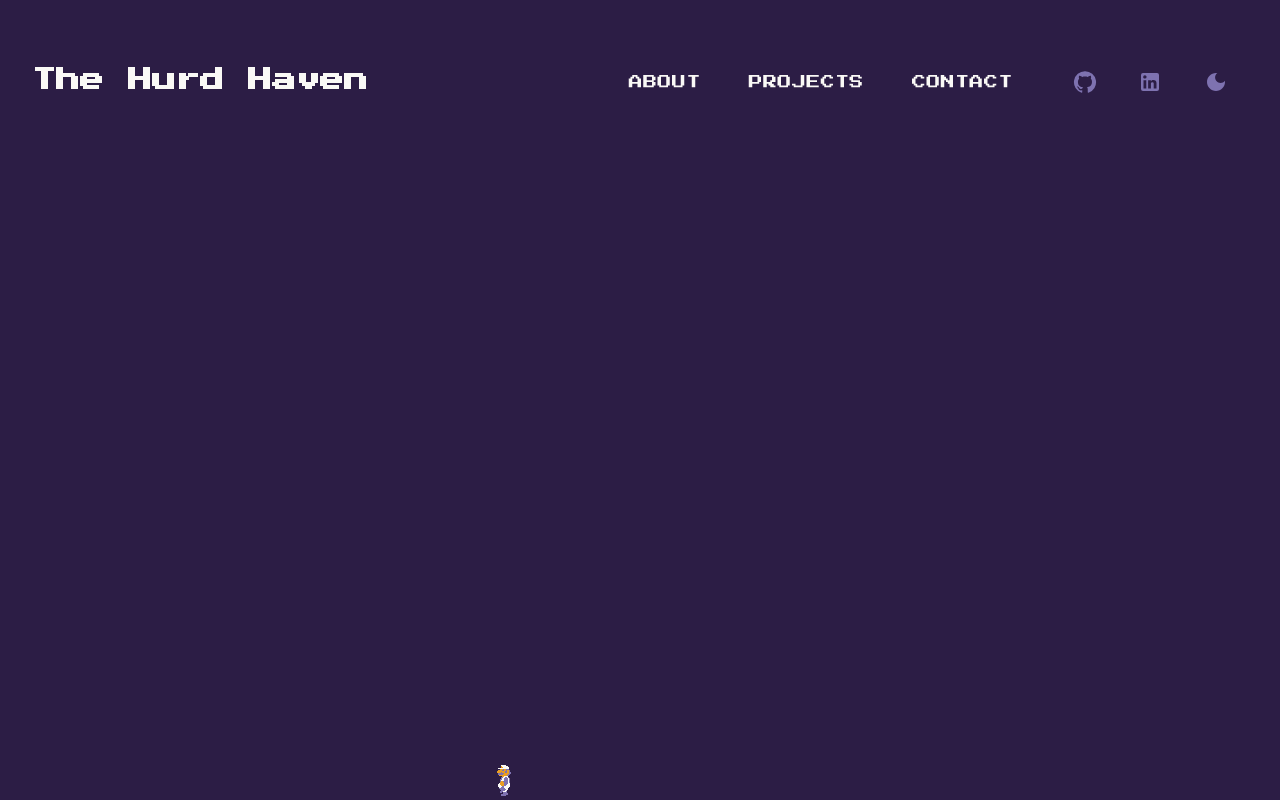
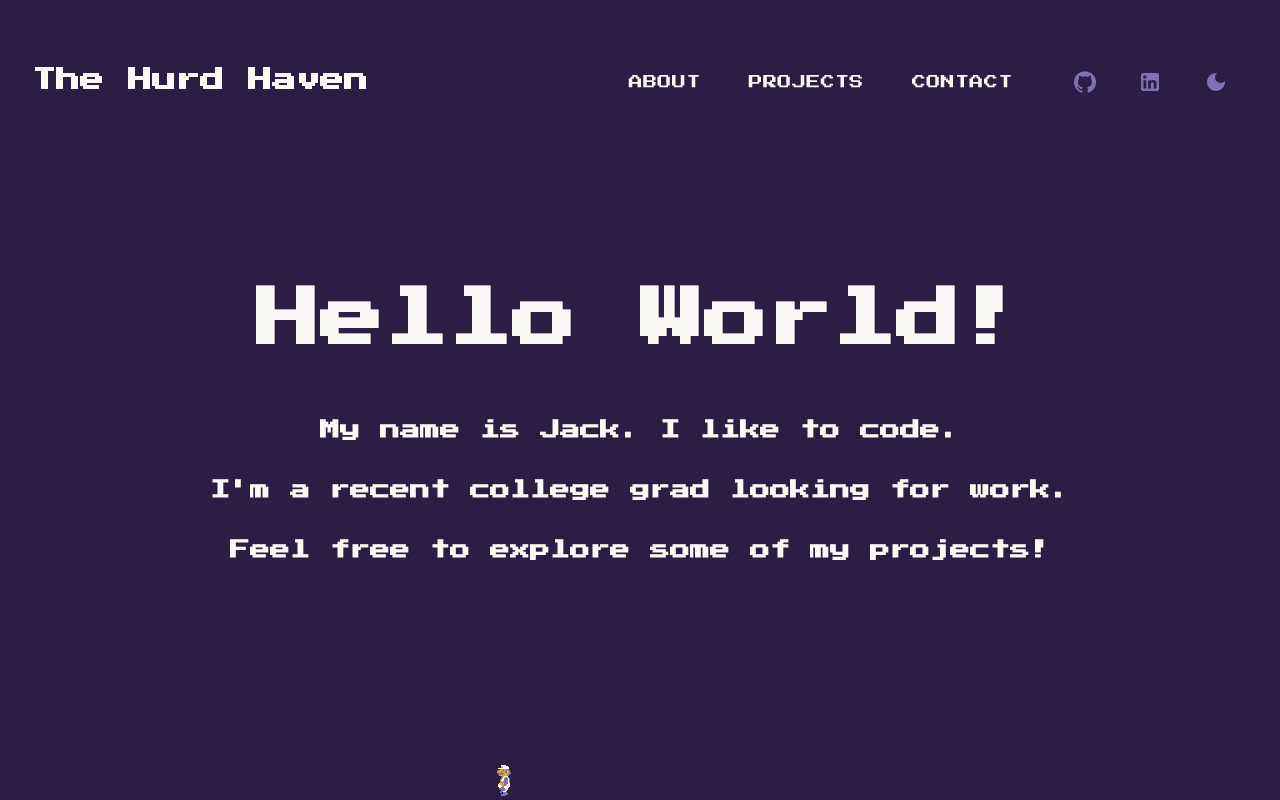
Before and after one commit to J-Henny/Portfolio, a React (Create React App) app in the folder frontend/: page / in a window 1280 px wide. Built offline with nearby package versions, Linux system fonts and the light colour scheme.

Commit message:
add center blurb

```diff
--- /dev/null
+++ b/frontend/src/components/Blurb.js
@@ -0,0 +1,13 @@
+import React from 'react'
+
+const Blurb = () => {
+  return (
+    <div style={{ display: 'flex', alignItems: 'center', justifyContent: 'center', marginTop: '-30vh'}}>
+      <h3 className='font-link' style={{ fontSize: '20px', color: '#faf9f6', textAlign: 'center' }}>My name is Jack. I like to code.<br/><br/><br/> I'm a recent college grad looking for work.
+      <br/><br/><br/>Feel free to explore some of my projects!</h3>
+
+    </div>
+  )
+}
+
+export default Blurb
--- /dev/null
+++ b/frontend/src/components/HelloWorld.js
@@ -0,0 +1,11 @@
+import React from 'react';
+
+const HelloWorld = () => {
+  return (
+    <div style={{ display: 'flex', alignItems: 'center', justifyContent: 'center', height: '80vh' }}>
+      <h3 className='font-link' style={{ fontSize: '64px', color: '#faf9f6' }}>Hello World!</h3>
+    </div>
+  );
+};
+
+export default HelloWorld;
--- a/frontend/src/pages/Home.js
+++ b/frontend/src/pages/Home.js
@@ -1,11 +1,17 @@
 import React from 'react'
 import Navbar from '../components/Navbar'
 import LuigiAnimation from '../components/Luigi'
+import HelloWorld from '../components/HelloWorld'
+import Blurb from '../components/Blurb'
 
 const Home = ({isNight, setIsNight}) => {
   return (
     <div>
-        <Navbar isNight={isNight} setIsNight={setIsNight}></Navbar>
+        <Navbar isNight={isNight} setIsNight={setIsNight}/>
+        <div style={{ display: 'flex', flexDirection: 'column', alignItems: 'center' }}>
+            <HelloWorld />
+            <Blurb />
+        </div>
         <LuigiAnimation isNight = {isNight}/>
     </div>
   )
```
